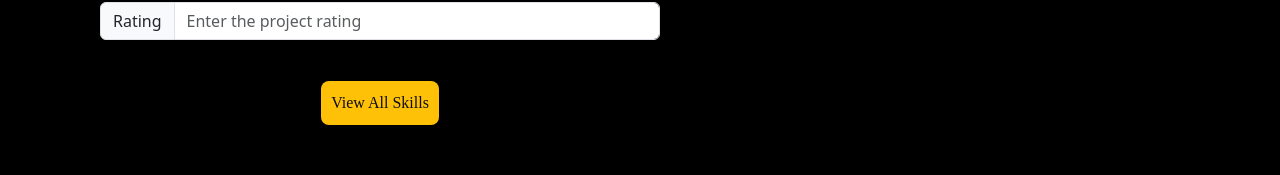
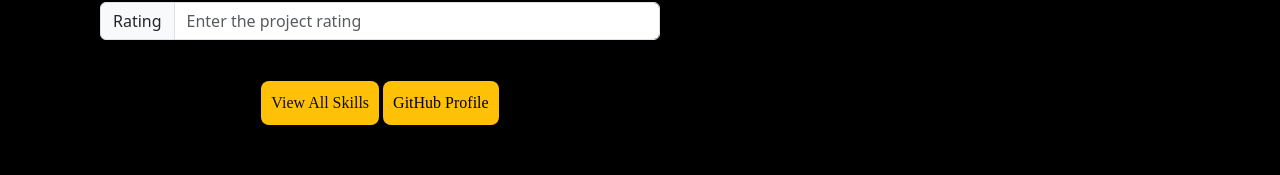
Before and after one commit to LordCartel007/all-portfolio-project, a React (Vite) app: page / in a window 1280 px wide. Shown: the part 134-309 px from the top of the page. Built offline with nearby package versions, Linux system fonts and the light colour scheme; a web font is replaced by a local one.

Commit message:
added github link

```diff
--- a/src/Components/Filter.jsx
+++ b/src/Components/Filter.jsx
@@ -4,6 +4,10 @@ import { useNavigate } from "react-router-dom";
 
 const Filter = ({ onTitleChange, onRatingChange }) => {
   const navigate = useNavigate();
+
+  const handleGithub = (e) => {
+    <a href="https://github.com/LordCartel007" className=""></a>;
+  };
   return (
     <div className="filterContainer">
       <h3 className="text-white"> Filter by: </h3>
@@ -43,6 +47,13 @@ const Filter = ({ onTitleChange, onRatingChange }) => {
       >
         View All Skills
       </button>
+      <button className="homebutton mb-4">
+        <a className="gitHubLink" href="https://github.com/LordCartel007">
+          <div className="inner">
+            <span>GitHub Profile</span>
+          </div>
+        </a>
+      </button>
     </div>
   );
 };
--- a/src/index.css
+++ b/src/index.css
@@ -202,3 +202,9 @@ body,
 
   color: #ffc107; /* Text color */
 }
+
+.gitHubLink {
+  text-decoration: none; /* Removes the underline */
+
+  color: #000;
+}
```
